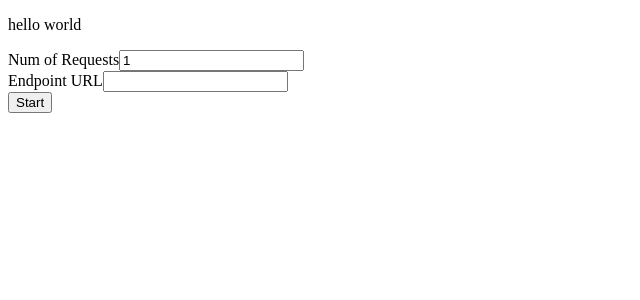
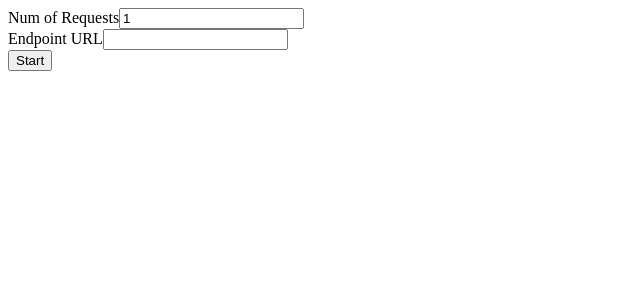
Before and after one commit to wadefleming-nz/azure-load-tester, an Angular app: page / in a window 1280 px wide. Shown: the top 300 px of the page, without its empty margins (0-640 px from the left). Built offline with nearby package versions, Linux system fonts and the light colour scheme.

Commit message:
remove hello world text

```diff
--- a/src/app/app.component.html
+++ b/src/app/app.component.html
@@ -1,2 +1 @@
-<p>hello world</p>
 <app-inputs></app-inputs>
```
